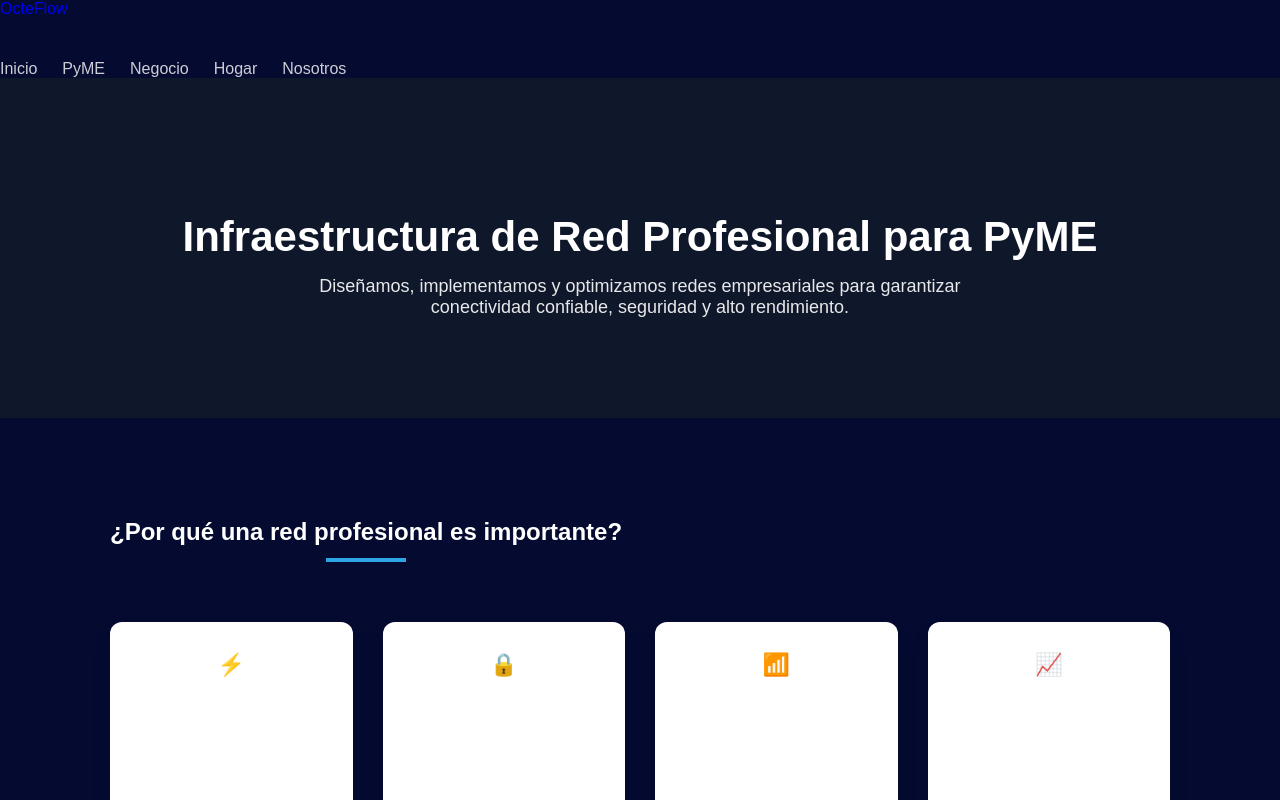
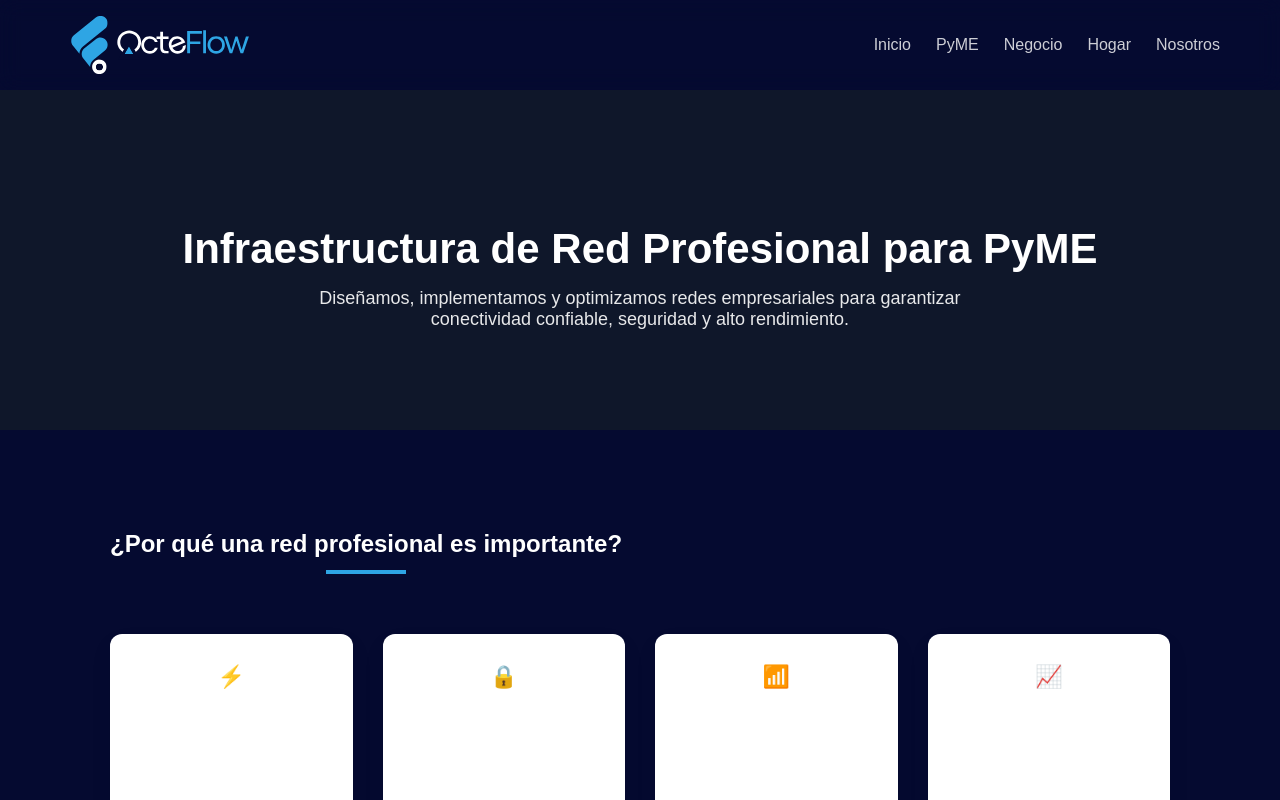
Before and after one commit to OcteFlow/octeflow-site, a Next.js app: page /pyme in a window 1280 px wide. Shown: the top 800 px of the page. Built offline with nearby package versions, Linux system fonts and the light colour scheme.

Commit message:
Update HeaderPages.js

```diff
--- a/components/HeaderPages.js
+++ b/components/HeaderPages.js
@@ -1,36 +1,55 @@
+import { useState, useEffect } from "react";
 import Link from "next/link";
 
 export default function HeaderPages() {
 
+const [menuOpen, setMenuOpen] = useState(false);
+const [scrolled, setScrolled] = useState(false);
+
+useEffect(() => {
+  const handleScroll = () => {
+    setScrolled(window.scrollY > 50);
+  };
+
+  window.addEventListener("scroll", handleScroll);
+  return () => window.removeEventListener("scroll", handleScroll);
+}, []);
+
 return (
 
-<header className="navbar">
+<header
+className="header"
+style={{
+background: scrolled ? "#050a30" : "transparent",
+transition: "0.3s",
+position: "sticky",
+top: 0,
+zIndex: 1000
+}}
+>
 
-<div className="logo">
-<Link href="/">OcteFlow</Link>
-</div>
+<div className="container nav">
 
-<nav className="menu">
+<img src="/logo.svg" alt="logo" className="logo" />
+
+<button
+className="menu-btn"
+onClick={() => setMenuOpen(!menuOpen)}
+>
+{menuOpen ? "✕" : "☰"}
+</button>
+
+<nav className={`menu ${menuOpen ? "active" : ""}`}>
 
 <Link href="/">Inicio</Link>
-
-<Link href="/pyme">
-PyME
-</Link>
-
-<Link href="/negocio">
-Negocio
-</Link>
-
-<Link href="/hogar">
-Hogar
-</Link>
-
-<Link href="/nosotros">
-Nosotros
-</Link>
+<Link href="/pyme">PyME</Link>
+<Link href="/negocio">Negocio</Link>
+<Link href="/hogar">Hogar</Link>
+<Link href="/nosotros">Nosotros</Link>
 
 </nav>
+
+</div>
 
 </header>
 
```
